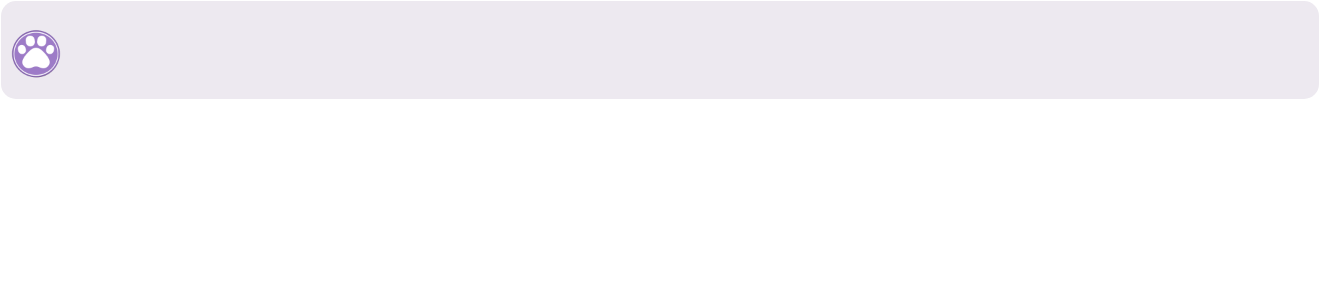
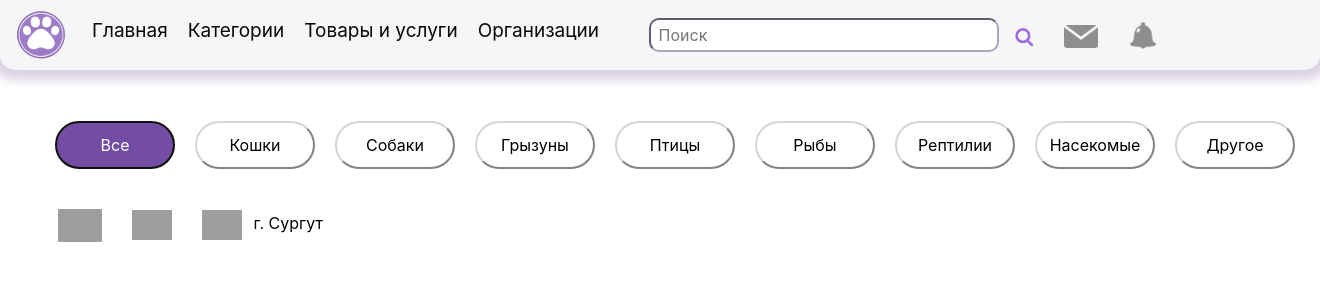
Before and after one commit to alisa9969/PETS, a Flask app: page / in a window 1320 px wide. Shown: the top 300 px of the page. Run offline with Flask 3, Linux system fonts and the light colour scheme; some libraries are stand-ins or nearby versions; grey boxes are pictures that could not be loaded.

Commit message:
Главная страница

```diff
--- a/main.py
+++ b/main.py
@@ -5,7 +5,7 @@ app = Flask(__name__, static_folder="static")
 @app.route('/')
 @app.route('/index')
 def index():
-    return render_template('base.html')
+    return render_template('index.html')
 
 if __name__ == '__main__':
     app.run(port=8080, host='127.0.0.1')
--- a/static/css/style.css
+++ b/static/css/style.css
@@ -1,17 +1,133 @@
 body .main, main .container{
   font-family: 'Yu Gothic UI Semilight';
-  color: #0e0a0f;
+  color: #09080a;
+}
+.main_div {
+    border-radius: 20px;
+    background-color: #f6f5f7;
+    }
+.button_group {
+    justify-items: start;
+    margin-bottom: 30px;
+}
+.buttons {
+    margin-top: 10px;
+    margin-left: -7px;
+    justify-items: start;
+    width: 600px;
+    }
+.content{
+    width: 1200px;
+    display: block;
+    justify-items: start;
+    margin: 20px;
+    margin-left: -50px;
+    margin-top: 50px;
 }
 nav {
-    border-radius: 15px;
-    background-color: #ede9f0;
-    text-align: ;
-    margin: 1px;
-    color: #0e0a0f;
+    box-shadow: 0px 0px 10px 10px #dcd3e5;
+    border-radius: 0px 0px 15px 15px;
+    background-color: #f6f5f7;
+    color: #e2d3ed;
+    height: 70px;
+    }
+div{
+    align-items: center;
+    height: 50px;
+    display: flex;
+    }
+.butt {
+    border-radius: 30px;
+    border-color: #d6d3db;
+    justify-items: center;
+    outline:none;
     padding: 10px;
-    font-size: 52px;
+    margin-right: 20px;
+    width: 120px;
+    background: none;
+}
+.butt:hover {
+    border-color: #b1a3bf;
+    background: #8f74b3;
+    color: #fff;
+}
+.butt:focus{
+    background: #724da3;
+    border-color: #8365ab;
+    color: #fff;
+}
+.un{
+    margin-left: 10px;
+    font-size: 19px;
+    padding: 0px;
+    align-items: center;
+    margin-top: 9px;
+    list-style-type: none;
+    display: flex;
+}
+
+.li2:hover .submenu{
+    display: block;
+}
+.submenu {
+    position: absolute;
+    background: #e5ddf0;
+    padding: 0px;
+    margin-top: 5px;
+    font-size: 17px;
+    list-style-type: none;
+    display: none;
+    transform-origin: 0 0;
+    border-radius: 0px 10px 10px 5px;
     }
+
+.submenu li:hover{
+  border-radius: 0px 10px 10px 5px;
+  background: #9072b8;}
+
+.link2:hover{
+  text-decoration: none;
+  color:  #f1ebf7;
+}
+.link {
+  margin-right: 20px;
+  text-decoration: none;
+  color:  #09080a;
+}
+.link:hover{
+    color: #663f99;
+    text-decoration: none;
+}
+.link:focus{
+    color: #542e85;
+    text-decoration: none;
+}
+.link2 {
+  padding: 5px;
+  margin-top: 5px;
+  text-decoration: none;
+  color:  #09080a;
+}
+.img{
+    align-items: center;
+    background: none;
+    border: none;
+    padding: 0px;
+    outline:none;
+    margin-left: 10px;
+    margin-right: 20px;
+}
+.img:focus {
+    border: none;
+}
 .container {
     text-align: center;
     margin-top: 30px
     }
+.search_f input{
+    padding: 3px;
+    width: 350px;
+    margin-left: 30px;
+    border-radius: 10px;
+    border-color: #b1a3bf;
+}
--- a/templates/base.html
+++ b/templates/base.html
@@ -2,19 +2,52 @@
 <html lang="en">
 <head>
     <meta charset="utf-8">
-        <link rel="stylesheet"
+    <link rel="stylesheet"
           href="https://stackpath.bootstrapcdn.com/bootstrap/4.4.1/css/bootstrap.min.css"
           integrity="sha384-Vkoo8x4CGsO3+Hhxv8T/Q5PaXtkKtu6ug5TOeNV6gBiFeWPGFN9MuhOf23Q9Ifjh"
           crossorigin="anonymous">
-        <link rel="stylesheet"
+    <link rel="stylesheet"
           href="/static/css/style.css">
     <meta name="viewport" content="width=device-width, initial-scale=1, shrink-to-fit=no">
     <title></title>
 </head>
 <body class="main">
 <header>
-    <nav>
-        <img src="/static/img/logo.png" width="50px">
+    <nav class="navbar navbar-light">
+        <div>
+            <a class="navbar-brand" href="#"><img src="/static/img/logo.png" width="50px"></a>
+            <ul class="un">
+                <li>
+                    <a class="link" href="#">Главная</a>
+                </li>
+                <li>
+                    <a class="link" href="#">Категории</a>
+                </li>
+                <li>
+                    <a class="link" href="#">Товары и услуги</a>
+                </li>
+                <li class='li2'>
+                    <a class="link" href="#">
+                        Организации
+                    </a>
+                    <ul class="submenu">
+                        <li><a class="link2" href="#">Приюты</a></li>
+                        <li><a class="link2" href="#">Зоомагазины</a></li>
+                        <li><a class="link2" href="#">Ветеринарные клиники</a></li>
+                        <li><a class="link2" href="#">Зоозащита</a></li>
+                        <li><a class="link2" href="#">Грумминг</a></li>
+                        <li><a class="link2" href="#">Зоогостиницы</a></li>
+                    </ul>
+
+                </li>
+            </ul>
+            <form class="search_f">
+                <input placeholder=" Поиск">
+                <button class="img"><img src="/static/img/search_logo.png" height="20px"></button>
+            </form>
+            <button class="img" style="display: block"><img src="/static/img/chat2.png" height="23px" alt="сообщения"></button>
+            <button class="img" style="display: block"><img src="/static/img/bell.png" height="27px" alt="уведомления"></button>
+        </div>
     </nav>
 </header>
 <!-- Begin page content -->
--- a/templates/index.html
+++ b/templates/index.html
@@ -1,6 +1,24 @@
 {% extends "base.html" %}
 
 {% block content %}
-<div>
+<div class="content">
+    <div class="button_group">
+        <button class="butt" autofocus>Все</button>
+        <button class="butt">Кошки</button>
+        <button class="butt">Собаки</button>
+        <button class="butt">Грызуны</button>
+        <button class="butt">Птицы</button>
+        <button class="butt">Рыбы</button>
+        <button class="butt">Рептилии</button>
+        <button class="butt">Насекомые</button>
+        <button class="butt">Другое</button>
+    </div>
+    <div class="buttons">
+        <button class="img"><img src="/static/img/filter.png" height="33"></button>
+        <button class="img"><img src="/static/img/sort.png" height="30"></button>
+        <button class="img"><img src="/static/img/point.png" height="30" style="margin-right: 7px"> г. Сургут</button>
+    </div>
+    <div class="main_div">
+    </div>
 </div>
 {% endblock %}
```
Also changed, not shown: static/img/bell.png (added), static/img/chat2.png (added), static/img/search_logo.png (added).
